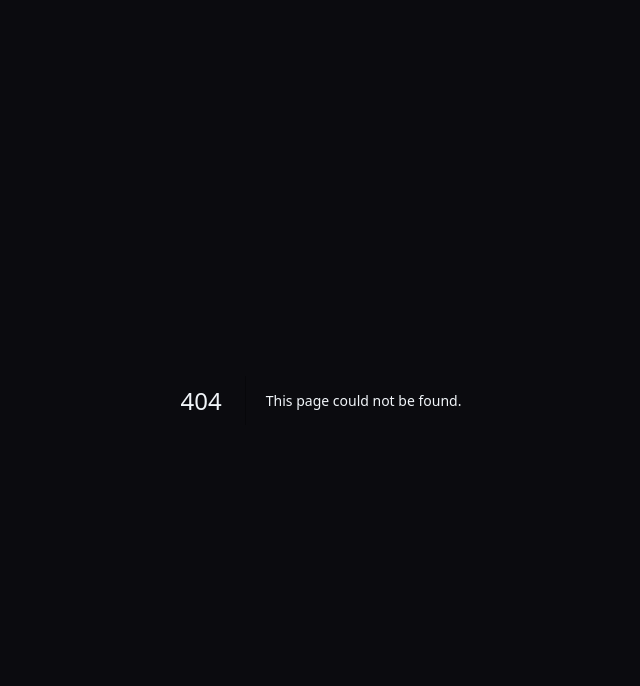
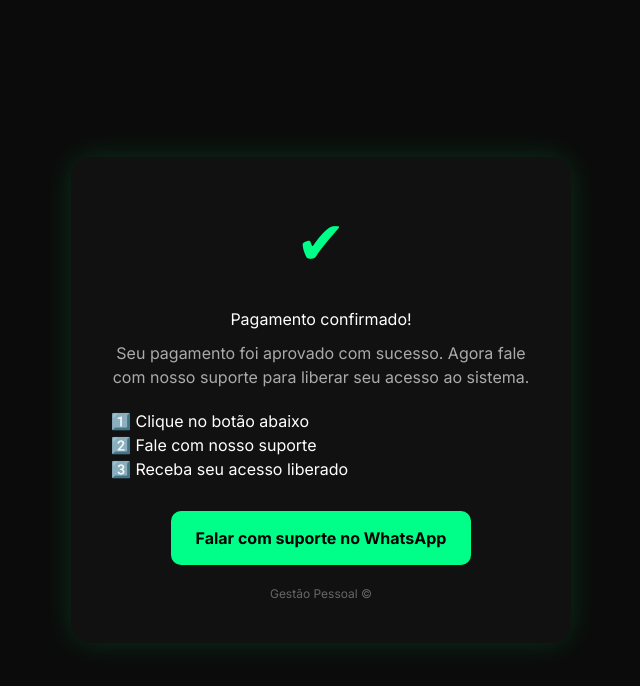
Before and after one commit to fa9958189/Gestao-Pessoal-Principal, a Next.js app: page /ativar-acesso in a window 1280 px wide. Before the commit this address had no page. Shown: the top 686 px of the page, without its empty margins (319-959 px from the left). Built offline with nearby package versions, Linux system fonts and the light colour scheme.

Commit message:
Adicionar rota pública /ativar-acesso no App Router

```diff
--- /dev/null
+++ b/app/ativar-acesso/page.tsx
@@ -0,0 +1,5 @@
+import AtivarAcesso from "@/src/pages/AtivarAcesso";
+
+export default function AtivarAcessoPage() {
+  return <AtivarAcesso />;
+}
```
